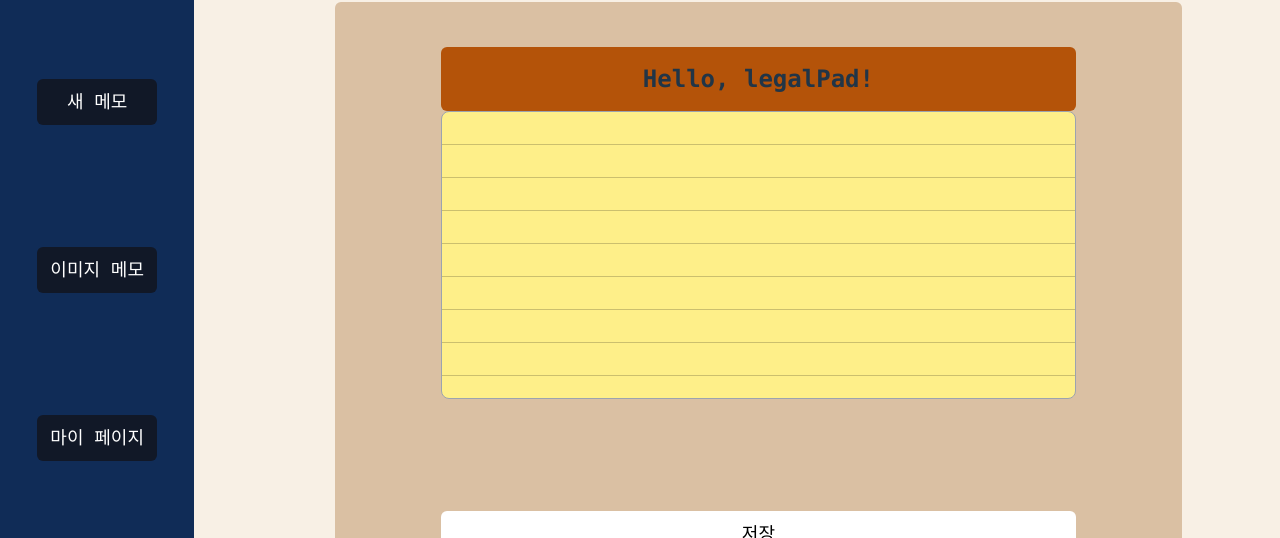
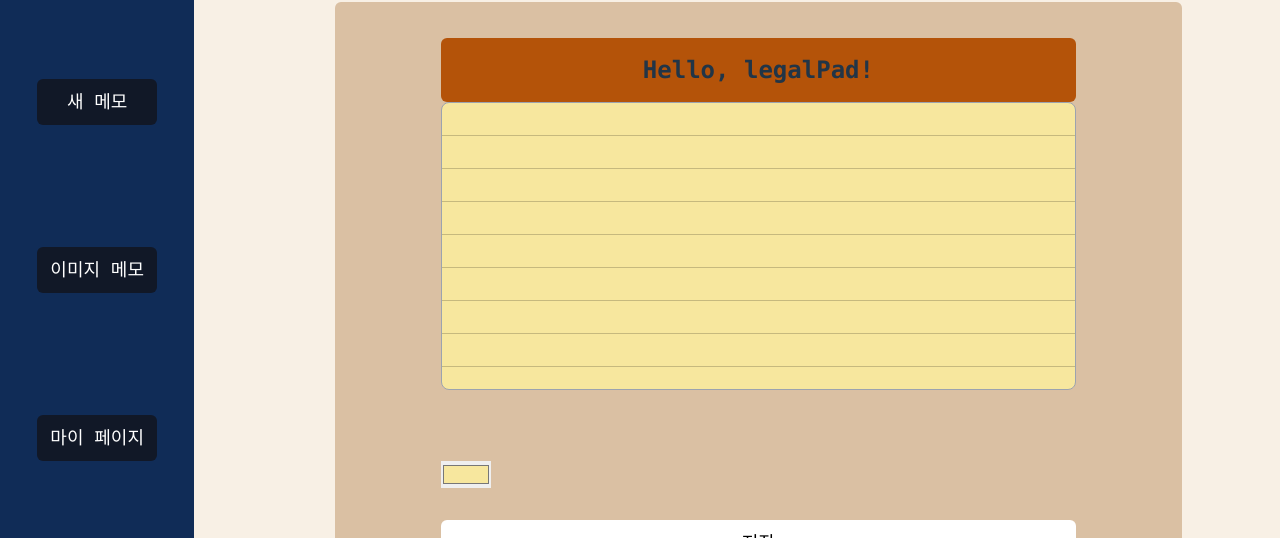
Before and after one commit to donghyukkil/SyncPad-client, a React (Vite) app: page /room/1 in a window 1280 px wide. Shown: the part 130-668 px from the top of the page. Built offline with nearby package versions, Linux system fonts and the light colour scheme; no server answers.

Commit message:
refactor: 동적으로 backgroundColor 생성 기능 추가

```diff
--- a/src/components/TextCard/index.jsx
+++ b/src/components/TextCard/index.jsx
@@ -23,7 +23,10 @@ const TextCard = ({ text }) => {
       <div className="bg-amber-700 w-full h-10 text-center line leading-10 text-sm rounded-md font-semibold font-mono flex items-center justify-center">
         Hello, legalPad!
       </div>
-      <div className="bg-yellow-200 flex">
+      <div
+        className="bg-yellow-200 flex"
+        style={{ backgroundColor: text.backgroundColor }}
+      >
         <div className="flex flex-col justify-around m-auto border border-indigo-950">
           <div
             className="bg-white m-auto rounded-md overflow-hidden text-sm text-center"
--- a/src/components/TextEditor/index.jsx
+++ b/src/components/TextEditor/index.jsx
@@ -28,6 +28,10 @@ const TextEditor = ({ roomId, setRoomId }) => {
     ? texts.data.filter((text, index) => text._id === text_id)
     : [];
 
+  const chatRoomResult = texts.data
+    ? texts.data.filter((text, index) => text._id === roomId)
+    : [];
+
   const [updateMode, setUpdateMode] = useState(false);
   const [typingUser, setTypingUser] = useState(null);
 
@@ -46,6 +50,10 @@ const TextEditor = ({ roomId, setRoomId }) => {
 
   const socket = useRef();
   const typingTimerRef = useRef(null);
+
+  const bgColor = result?.[0]?.backgroundColor
+    ? result[0].backgroundColor
+    : backgroundColor;
 
   const handleInputChange = event => {
     handleContentChange(
@@ -90,7 +98,7 @@ const TextEditor = ({ roomId, setRoomId }) => {
         headers: {
           "Content-Type": "application/json",
         },
-        body: JSON.stringify({ content: plainTextContent }),
+        body: JSON.stringify({ content: plainTextContent, backgroundColor }),
       });
 
       const data = await response.json();
@@ -219,7 +227,7 @@ const TextEditor = ({ roomId, setRoomId }) => {
         result[0].content.join("\n"),
       );
     }
-  }, []);
+  }, [texts]);
 
   return (
     <>
@@ -248,8 +256,7 @@ const TextEditor = ({ roomId, setRoomId }) => {
                   fontFamily: "Courier New",
                   color: "#000",
                   width: "100%",
-                  background:
-                    "linear-gradient(0deg, rgba(0,0,0,0.2) 1px, transparent 1px), #feef89",
+                  background: `linear-gradient(0deg, rgba(0,0,0,0.2) 1px, transparent 1px), ${bgColor}`,
                   backgroundSize: "100% 33px",
                   overflowY: "auto",
                 }}
@@ -264,13 +271,6 @@ const TextEditor = ({ roomId, setRoomId }) => {
             <div className="flex flex-col w-3/4 m-auto justify-between mt-0">
               {updateMode ? (
                 <>
-                  <label htmlFor="bgcolor">배경 색상 선택:</label>
-                  <input
-                    type="color"
-                    id="bgcolor"
-                    value={backgroundColor}
-                    onChange={e => setBackgroundColor(e.target.value)}
-                  />
                   <Button
                     style="bg-white hover:border-0 hover:bg-gray-100 text-black px-4 py-2 rounded-md text-center text-lg font-semibold font-mono mt-8"
                     onClick={() => {
@@ -291,12 +291,22 @@ const TextEditor = ({ roomId, setRoomId }) => {
                   </Button>
                 </>
               ) : (
+                <>
+                  {!text_id && (
+                    <input
+                      type="color"
+                      id="bgcolor"
+                      value={backgroundColor}
+                      onChange={e => setBackgroundColor(e.target.value)}
+                    />
+                  )}
                   <Button
                     style="bg-white hover:border-0 hover:bg-gray-100 text-black px-4 py-2 rounded-md text-center text-lg font-semibold font-mono mt-8"
                     onClick={updateText}
                   >
                     {text_id ? "수정" : "저장"}
                   </Button>
+                </>
               )}
 
               {text_id && (
```
Lines whose indentation alone changed are shown as unchanged.
